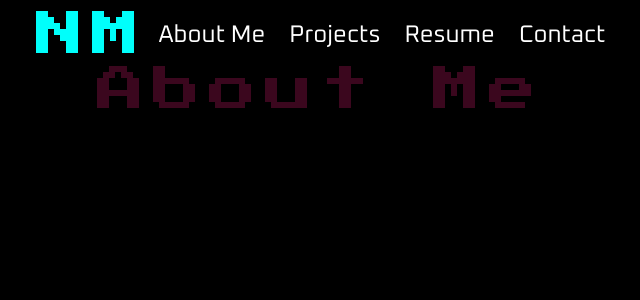
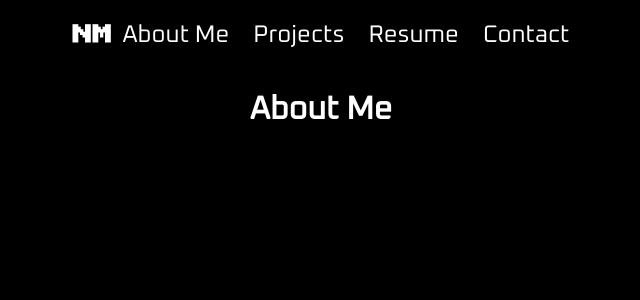
Before and after one commit to kihno/my-portfolio, a React (Create React App) app: page /about in a window 1280 px wide. Shown: the top 300 px of the page, without its empty margins (319-959 px from the left). Built offline with nearby package versions, Linux system fonts and the light colour scheme; a web font is replaced by a local one.

Commit message:
Style navbar

```diff
--- a/src/components/Home.js
+++ b/src/components/Home.js
@@ -13,9 +13,9 @@ const Home = () => {
             <div id='menu'>
                 {/* <img className='logo' src={logo} alt='Nick Miles'></img> */}
                 <div className='titleContainer'>
-                    <h1 className='me1'>Nick Miles</h1>
-                    <h1 className='me2'>Nick Miles</h1>
-                    <h1 className='me3'>Nick Miles</h1>
+                    <h1 className='title title1'>Nick Miles</h1>
+                    <h1 className='title title2'>Nick Miles</h1>
+                    <h1 className='title title3'>Nick Miles</h1>
                 </div>
 
                 <ul className='links home-links'>
--- a/src/components/Navbar.js
+++ b/src/components/Navbar.js
@@ -13,22 +13,22 @@ const About = () => {
     return (
         <nav className='navbar'>
             {/* <img className='logo-abr' src={logoAbr} onClick={goHome} alt="NM"></img> */}
-            <h1 className='me' onClick={goHome}>NM</h1>
+            <h1 className='titleAbr' onClick={goHome}>NM</h1>
             <ul className='links nav-links'>
                 <input type='checkbox' id='checkbox'></input>
                 <label htmlFor='checkbox' className='hamburger'>&#9776;</label>
                 <div className='menu'>
                     <li>
-                        <a href='about'>About Me</a>
+                        <a href='about' className='navLink'>About Me</a>
                     </li>
                     <li>
-                        <a href='projects'>Projects</a>
+                        <a href='projects' className='navLink'>Projects</a>
                     </li>
                     <li>
-                        <a href='resume'>Resume</a>
+                        <a href='resume' className='navLink'>Resume</a>
                     </li>
                     <li>
-                        <a href='contact'>Contact</a>
+                        <a href='contact' className='navLink'>Contact</a>
                     </li>
                 </div>
             </ul>
--- a/src/styles/Contact.css
+++ b/src/styles/Contact.css
@@ -17,4 +17,5 @@ section {
 
 .icon:hover {
     transform: scale(1.2);
+    box-shadow: 0 0 10px 0 rgb(25 202 224 / 50%);
 }
--- a/src/styles/Home.css
+++ b/src/styles/Home.css
@@ -17,12 +17,9 @@
 }
 
 
-h1 {
+.title {
     font-family: 'Press Start 2P', cursive;
     font-size: 20px;
-}
-
-h1 {
     text-align: center;
     color: #00fffb;
     font-size: 3em;
@@ -38,12 +35,12 @@ line-height: 0;
     animation: glitch1 2.5s infinite;
 }
 
-h1:nth-child(2) {
+.title2 {
     color: #ed1e79;
     animation: glitch2 2.5s infinite;
 }
 
-h1:nth-child(3) {
+.title3 {
     color: #fff;
     animation: glitch3 2.5s infinite;
 }
--- a/src/styles/Navbar.css
+++ b/src/styles/Navbar.css
@@ -6,8 +6,20 @@
     margin-bottom: 40px;
 }
 
+.titleAbr {
+    font-family: 'Press Start 2P', cursive;
+    font-size: 20px;
+}
+
 .links {
     list-style: none;
+}
+
+.navLink:hover,
+.navLink:focus {
+    color: #00fffb;
+    text-decoration: none;
+    text-shadow: 0 0 10px rgb(25 202 224 / 50%);
 }
 
 .menu {
--- a/src/styles/Projects.css
+++ b/src/styles/Projects.css
@@ -218,6 +218,7 @@ clip-path: polygon(
   .project:hover div,
   .project:focus div {
     opacity: 1;
+    box-shadow: 0 0 10px 0 rgb(25 202 224 / 50%);
   }
 
   .project:hover,
--- a/src/styles/Resume.css
+++ b/src/styles/Resume.css
@@ -32,6 +32,7 @@ main {
 .resumeContainer:hover {
     /* box-shadow:0 0 40px 4px #bc13fe,
     inset 0 0 1.3rem #bc13fe; */
+    box-shadow: 0 0 10px 0 rgb(25 202 224 / 50%);
     background-color:rgba(25,202,224,.2);
     background-image:linear-gradient(180deg,rgba(25,202,224,.2),rgba(25,202,224,.2)),linear-gradient(180deg,rgba(28,30,31,.9),rgba(28,30,31,.9)),url("https://uploads-ssl.webflow.com/5f2099ad106eaaeb86184968/5fb090b08e1c0c2ac688f23e_Glitch.png");
     transform: scale(1.01);
```
Lines whose indentation alone changed are shown as unchanged.
